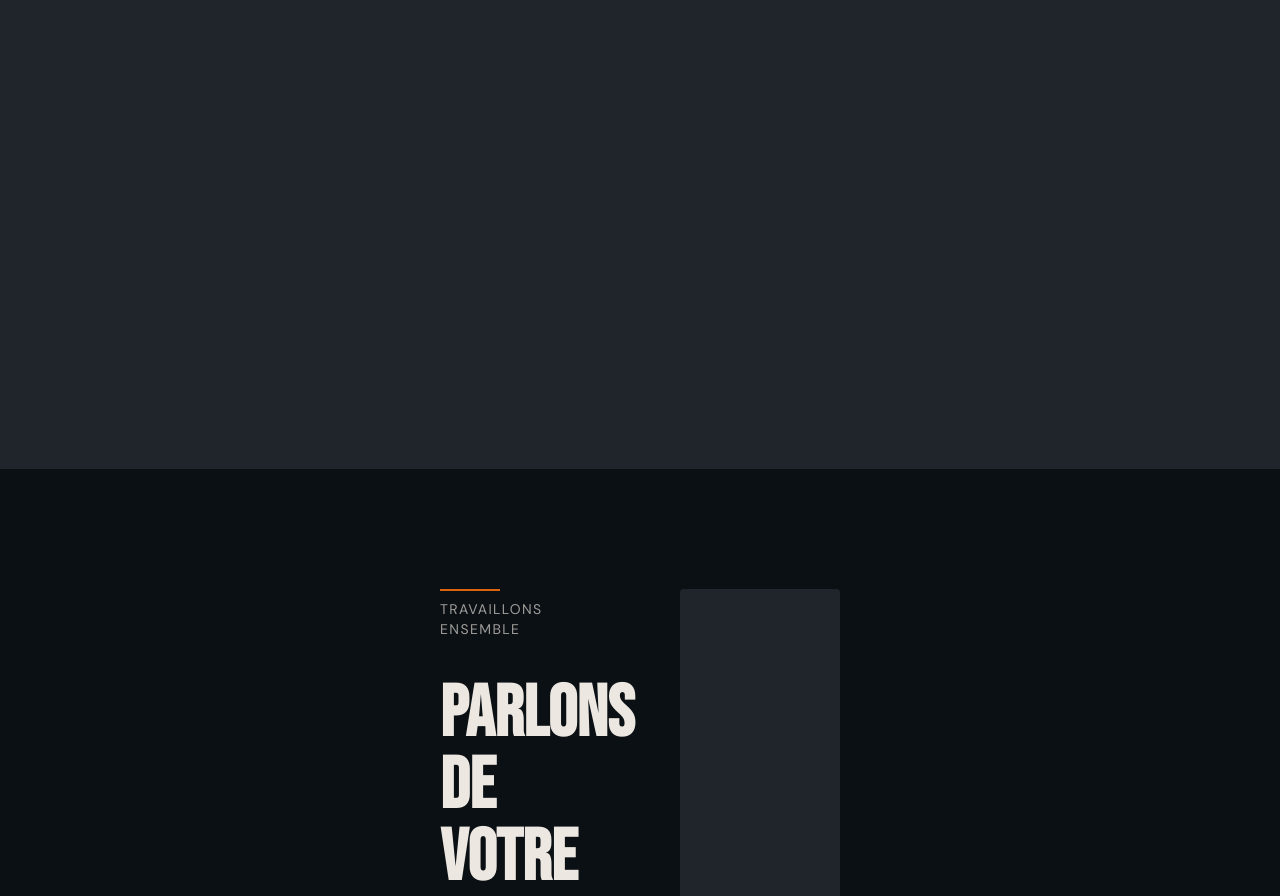
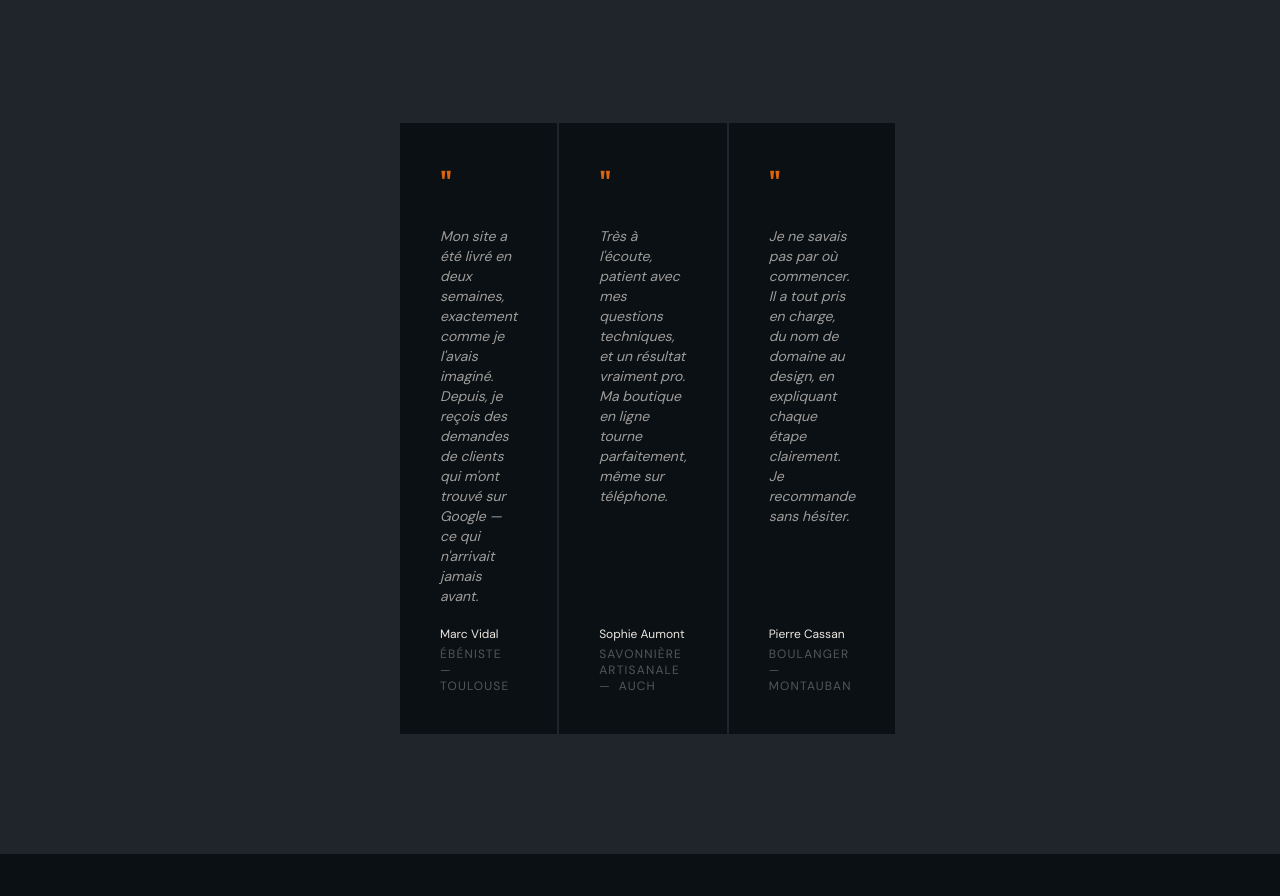
Before and after one commit to anthonyperret/site-vitrine, a Next.js app: page / in a window 1280 px wide. Shown: the part 4820-5716 px from the top of the page. Built offline with nearby package versions, Linux system fonts and the light colour scheme.

Commit message:
feat: ReviewsGrid component

```diff
--- a/src/app/page.tsx
+++ b/src/app/page.tsx
@@ -1,5 +1,6 @@
 import ServicesGrid from "@/components/ServicesGrid";
 import SectionHeader from "@/components/SectionHeader";
+import ReviewsGrid from "@/components/ReviewsGrid";
 
 export default function Home() {
   return (
@@ -68,9 +69,11 @@ export default function Home() {
         </div>
       </section>
 
-      <section className="h-screen bg-acier">
+      <section className="bg-acier">
         <div className="px-100 py-30">
           <SectionHeader eyebrow="Ce qu'ils disent" title="Ils m'ont fait" highlight="confiance." />
+
+          <ReviewsGrid />
         </div>
       </section>
 
--- /dev/null
+++ b/src/components/ReviewsGrid.tsx
@@ -0,0 +1,44 @@
+"use client";
+import { useScrollReveal } from "@/hooks/useScrollReveal";
+
+const cards = [
+  {
+    client: "Marc Vidal",
+    text: "Mon site a été livré en deux semaines, exactement comme je l'avais imaginé. Depuis, je reçois des demandes de clients qui m'ont trouvé sur Google — ce qui n'arrivait jamais avant.",
+    job: "Ébéniste — Toulouse",
+  },
+  {
+    client: "Sophie Aumont",
+    text: "Très à l'écoute, patient avec mes questions techniques, et un résultat vraiment pro. Ma boutique en ligne tourne parfaitement, même sur téléphone.",
+    job: "Savonnière artisanale — Auch",
+  },
+  {
+    client: "Pierre Cassan",
+    text: "Je ne savais pas par où commencer. Il a tout pris en charge, du nom de domaine au design, en expliquant chaque étape clairement. Je recommande sans hésiter.",
+    job: "Boulanger — Montauban",
+  },
+];
+
+export default function ReviewsGrid() {
+  const { ref, visible } = useScrollReveal(0.5);
+
+  return (
+    <div ref={ref as React.RefObject<HTMLDivElement>} className="flex gap-0.5 mt-30">
+      {cards.map((card, i) => (
+        <div
+          key={i}
+          className={`flex-1 cursor-pointer bg-fonderie text-ivoire px-10 pt-10 pb-10 flex flex-col gap-5 border-t-3 border-transparent hover:border-cuivre hover:bg-fonderie/80 transition-colors ${visible ? "animate-fade-up" : "opacity-0"}`}
+          style={{ animationDelay: `${i * 0.20}s` }}
+        >
+          <span className="text-cuivre text-4xl font-bebas-neue">&quot;</span>
+          <p className="font-dm-sans text-ivoire/66 text-sm italic">{card.text}</p>
+          <div className="mt-auto">
+            <p className="text-ivoire text-xs mb-1">{card.client}</p>
+            <p className="uppercase text-xs text-ivoire/33 tracking-widest [word-spacing:0.3em]">{card.job}</p>
+          </div>
+
+        </div>
+      ))}
+    </div>
+  );
+}
```
